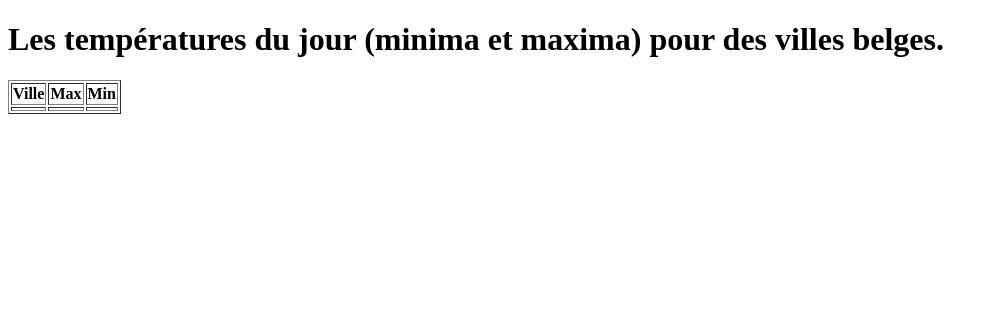
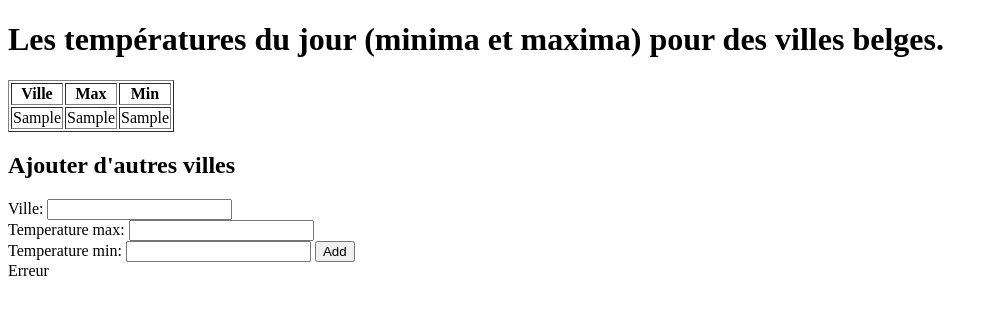
Before and after one commit to TozurElena/SQL_BD, a PHP site: page / in a window 1280 px wide. Shown: the top 315 px of the page, without its empty margins (0-998 px from the left). Run offline with PHP 8.4, Linux system fonts and the light colour scheme; tables that the repository leaves empty or names only in its code hold one stand-in row (values such as "Sample post"); data that the repository does not hold is empty.

Commit message:
add formilaire

```diff
--- a/php-pdo/index.php
+++ b/php-pdo/index.php
@@ -13,7 +13,13 @@
     {
 	  // On se connecte à MySQL
 	    $bdd = new PDO('mysql:host=localhost;dbname=weatherapp;charset=utf8', 'root', '');
-      $result = $bdd->query('SELECT * FROM météo');
+    }
+    catch(Exception $e)
+    {
+	    // En cas d'erreur, on affiche un message et on arrête tout
+        die('Erreur : '.$e->getMessage());
+    }
+    $result = $bdd->query('SELECT * FROM meteo');
       // $donnees = $result->fetch();
       // print_r($donnees);
 
@@ -39,15 +45,39 @@
       }
       echo '</tbody>';
       echo '</table>';
-      $result->closeCursor();
 
+    $result->closeCursor();
 
-    }
-    catch(Exception $e)
-    {
-	    // En cas d'erreur, on affiche un message et on arrête tout
-        die('Erreur : '.$e->getMessage());
-    }
   ?>
+
+<h2>Ajouter d'autres villes</h2>
+<form method="POST" action="">
+	<label for="ville">Ville: </label>
+	<input type="text" name="ville">
+	<label for="max"><br>Temperature max:</label>
+	<input type="number" name="max" >
+  <label for="min"><br>Temperature min:</label>
+	<input type="number" name="min" >
+	<input type="submit" name="submit" value="Add">
+</form>
+
+<?php
+
+	if (isset($_POST['ville'], $_POST['max'], $_POST['min'])) {
+		 $sqlQuery = 'INSERT INTO meteo(ville, haut, bas) VALUES (:ville, :haut, :bas)';
+    //preparation
+    $insertVille = $bdd->prepare($sqlQuery);
+    //Execution. La ville en base de données
+    $insertVille->execute([
+      'ville' => $_POST['ville'],
+      'haut' => $_POST['max'],
+      'bas' => $_POST['min'],
+    ]);
+    $insertVille->closeCursor();
+	} else echo('Erreur  ');
+
+  // header("Location:/sql/php-pdo/index.php");
+
+?>
 </body>
 </html>
```
